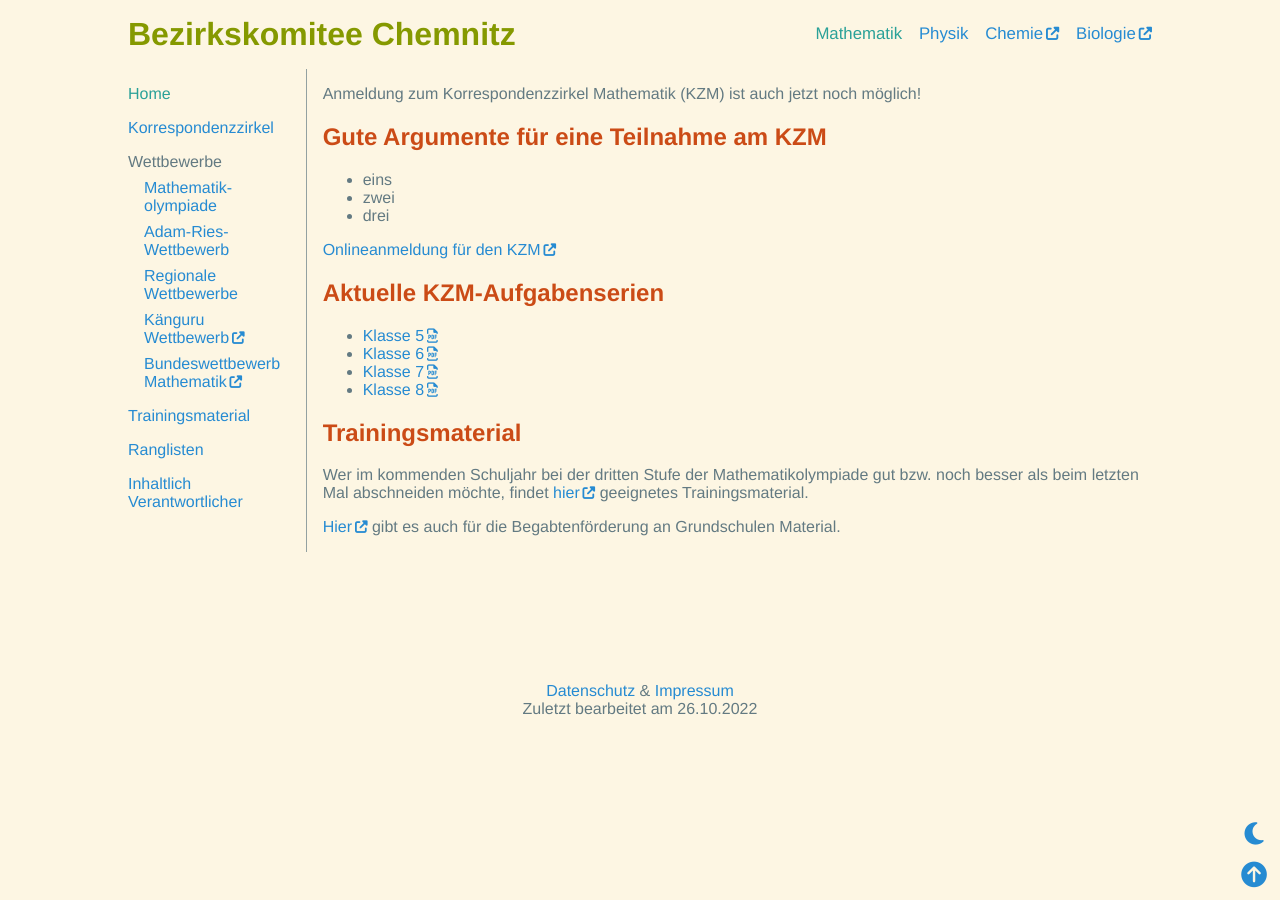
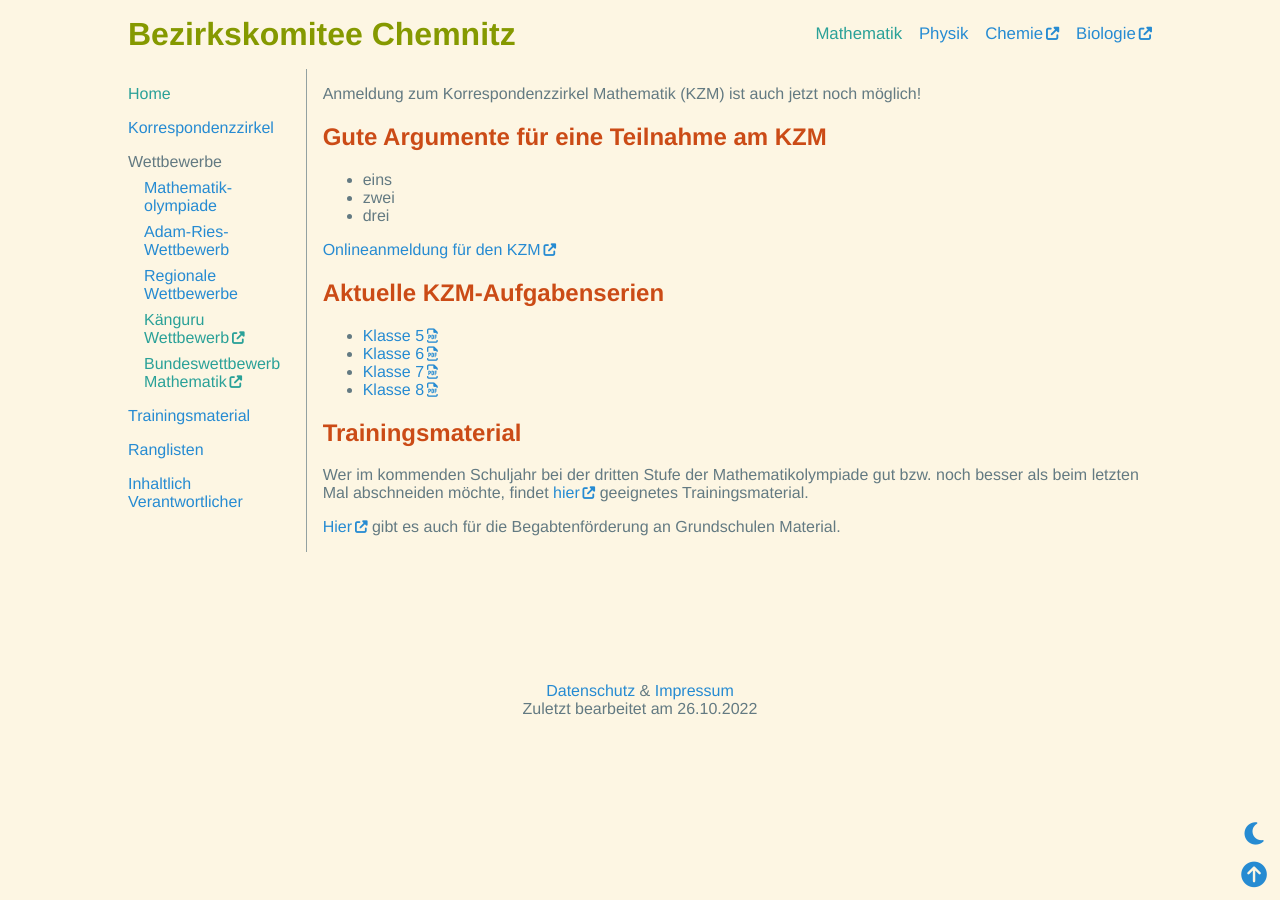
Before and after one commit to Bezirkskomitee-Chemnitz/Bezirkskomitee-Chemnitz.github.io, a Jekyll site: the page built from pages/mathematik/index.md, in a window 1280 px wide. Built offline with Jekyll 4.4.1, drawn with Linux system fonts in a browser that asks for light colours.

Commit message:
use active_title as default title

```diff
--- a/_includes/sidenav.html
+++ b/_includes/sidenav.html
@@ -21,7 +21,14 @@
         {% for item in entry.items %}
         <li>
           {% assign url = item.url | prepend: baseurl %}
-          {% include smart_link.html content=item.title url=url external_url=item.external_url %}
+
+          {% if url == page.permalink %}
+          {% assign class = 'active' %}
+          {% assign active_title = item.title %}
+
+          {% else %}{% assign class = nil %}{% assign active_title = nil %}{% endif %}
+
+          {% include smart_link.html content=item.title url=url external_url=item.external_url class=class %}
         </li>
         {% endfor %}
       </ul>
--- a/_layouts/default.html
+++ b/_layouts/default.html
@@ -1,7 +1,7 @@
 <!DOCTYPE html>
 <html lang="{{ page.language | default: site.language | default: 'de' }}"
-  data-theme="{% if site.dark_mode %}dark{% else %}light{% endif %}"
-  {% if jekyll.environment != 'production' %}data-debug="true" {% endif %}>
+  data-theme="{% if site.dark_mode %}dark{% else %}light{% endif %}" {% if jekyll.environment !='production'
+  %}data-debug="true" {% endif %}>
 
 {% include head.html %}
 
@@ -11,6 +11,11 @@
   <div {% if page.faculty %}class="row" {% endif %}>
     {% if page.faculty %}{% include sidenav.html %}{% endif %}
     <main>
+
+      {% if page.title %}{% else %}
+      <h2>{{ active_title }}</h2>
+      {% endif %}
+
       {{ content }}
     </main>
   </div>
```
